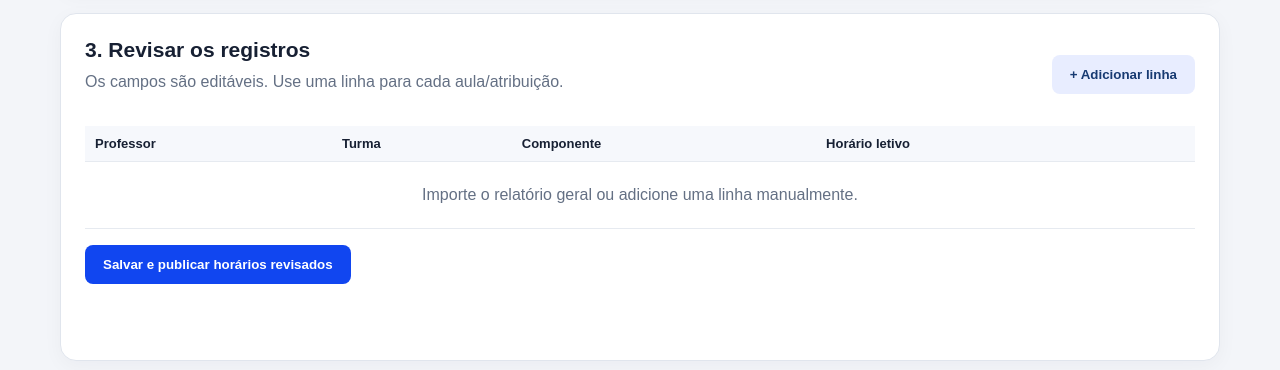
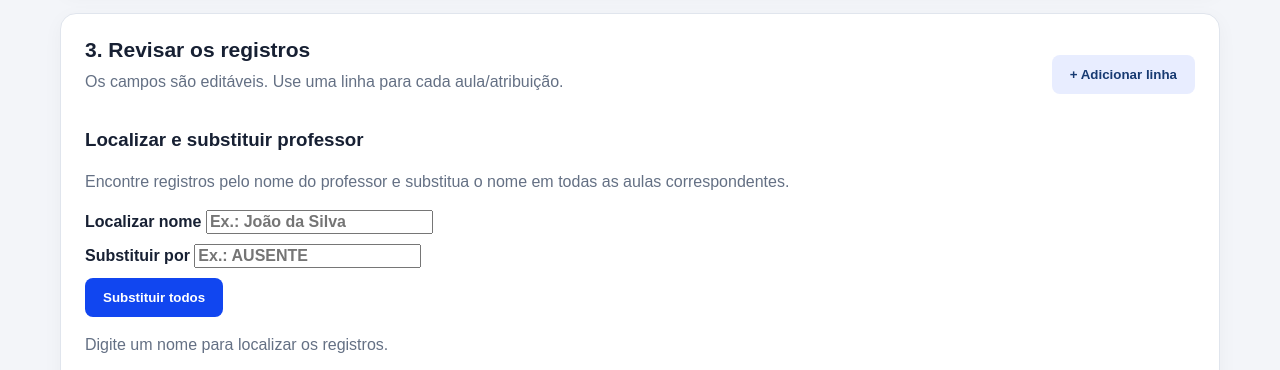
Before and after one commit to PllucianoCarvalho/totem_escola, a website: page public/admin/horarios.html in a window 1280 px wide. Shown: the part 1340-1710 px from the top of the page. Drawn offline with Linux system fonts and the light colour scheme; no server answers.

Commit message:
Adiciona localizar e substituir professor em lote

```diff
--- a/public/admin/horarios.html
+++ b/public/admin/horarios.html
@@ -65,6 +65,20 @@
         <div><h2>3. Revisar os registros</h2><p>Os campos são editáveis. Use uma linha para cada aula/atribuição.</p></div>
         <button id="adicionarLinha" class="secundario" type="button">+ Adicionar linha</button>
       </div>
+      <div class="substituicao-lote">
+        <h3>Localizar e substituir professor</h3>
+        <p>Encontre registros pelo nome do professor e substitua o nome em todas as aulas correspondentes.</p>
+        <div class="substituicao-campos">
+          <label for="buscarProfessorLote">Localizar nome
+            <input id="buscarProfessorLote" type="search" placeholder="Ex.: João da Silva" autocomplete="off">
+          </label>
+          <label for="substituirProfessorLote">Substituir por
+            <input id="substituirProfessorLote" type="text" placeholder="Ex.: AUSENTE" autocomplete="off">
+          </label>
+          <button id="substituirTodosProfessores" type="button" disabled>Substituir todos</button>
+        </div>
+        <p id="resultadoSubstituicao" role="status" aria-live="polite">Digite um nome para localizar os registros.</p>
+      </div>
       <div class="tabela-wrap">
         <table>
           <thead><tr><th>Professor</th><th>Turma</th><th>Componente</th><th>Horário letivo</th><th></th></tr></thead>
```
